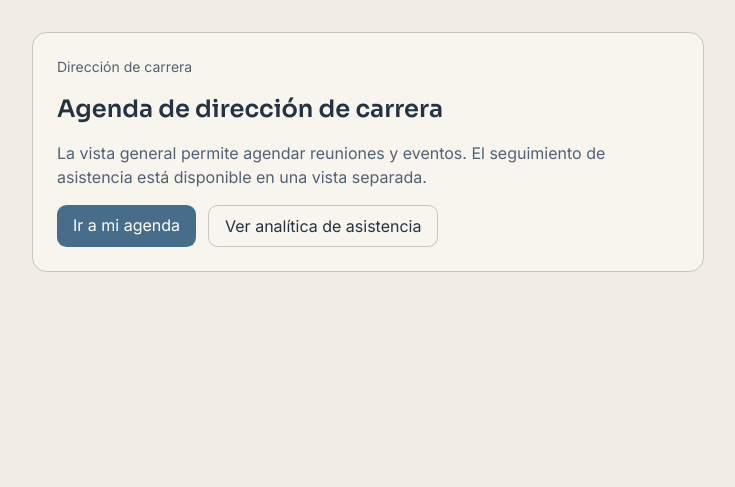
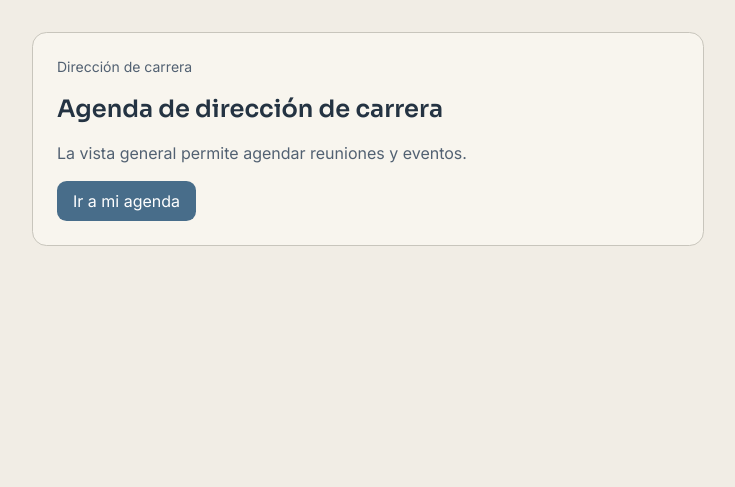
Before and after one commit to bale1206/Proyecto-EduNova-2, a Django app: template EduNova/templates/academico/home_administrativo.html in a window 1280 px wide. Shown: the part 65-552 px from the top of the page, without its empty margins (272-1007 px from the left). Run offline with Django 5.2, Linux system fonts and the light colour scheme; the template is opened without the code that fills it, so the values that code supplies are empty; some libraries are stand-ins or nearby versions.

Commit message:
Eliminar analítica asistencia para directores

```diff
--- a/EduNova/templates/academico/home_administrativo.html
+++ b/EduNova/templates/academico/home_administrativo.html
@@ -4,10 +4,9 @@
 <section class="card p-6 max-w-2xl mx-auto space-y-4">
   <p class="text-sm text-muted">Dirección de carrera</p>
   <h1 class="font-display text-2xl font-semibold">Agenda de dirección de carrera</h1>
-  <p class="text-muted">La vista general permite agendar reuniones y eventos. El seguimiento de asistencia está disponible en una vista separada.</p>
+  <p class="text-muted">La vista general permite agendar reuniones y eventos.</p>
   <div class="flex gap-3 flex-wrap">
     <a class="btn-primary px-4 py-2" href="{% url 'academico:home_administrativo' %}">Ir a mi agenda</a>
-    <a class="btn-secondary px-4 py-2" href="{% url 'academico:analitica_carrera' %}">Ver analítica de asistencia</a>
   </div>
 </section>
 {% endblock %}
--- a/EduNova/templates/academico/planificacion_equipo.html
+++ b/EduNova/templates/academico/planificacion_equipo.html
@@ -3,8 +3,8 @@
 {% block content %}
 <div class="mb-6"><p class="text-sm text-muted">{% if es_director %}Dirección de carrera{% else %}Espacio docente{% endif %}</p>
 <h1 class="font-display text-3xl font-semibold">{% if es_director %}Agenda de dirección de carrera{% else %}Mi planificación académica{% endif %}</h1>
-<p class="text-muted mt-2">{% if es_director %}Organiza reuniones y eventos de tus carreras. Para consultar porcentajes de asistencia, utiliza la vista de analítica.{% else %}Gestiona tus asignaturas y publica actividades en tus secciones.{% endif %}</p>
-{% if es_director %}<a href="{% url 'academico:analitica_carrera' %}" class="btn-secondary inline-block px-3 py-2 mt-3 text-sm">Ver analítica de asistencia →</a>{% endif %}</div>
+<p class="text-muted mt-2">{% if es_director %}Organiza reuniones y eventos de tus carreras.{% else %}Gestiona tus asignaturas y publica actividades en tus secciones.{% endif %}</p>
+</div>
 {% if not es_director %}<section class="card p-4 mb-5"><details><summary class="cursor-pointer font-semibold">🔔 Recordatorios {% if recordatorios_no_leidos %}({{ recordatorios_no_leidos }} sin leer){% endif %}</summary>
 {% for r in recordatorios_recientes %}<p class="surface-subtle rounded-lg p-2 mt-2">{{ r.texto }}</p>{% empty %}<p class="text-muted mt-2">No hay recordatorios pendientes.</p>{% endfor %}
 {% if recordatorios_no_leidos %}<form method="post" action="{% url 'academico:recordatorios_equipo' %}">{% csrf_token %}<button class="btn-secondary px-3 py-2 mt-2">Marcar como leídos</button></form>{% endif %}</details></section>{% endif %}
```
